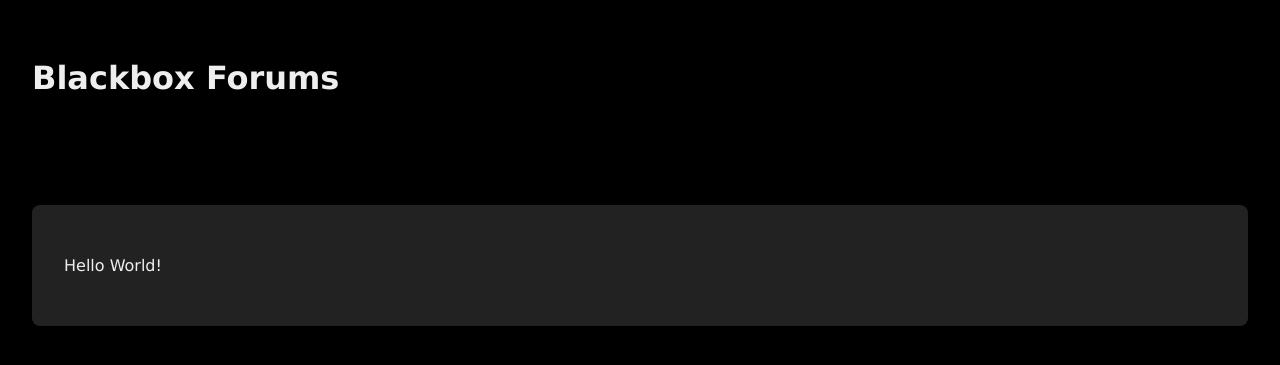
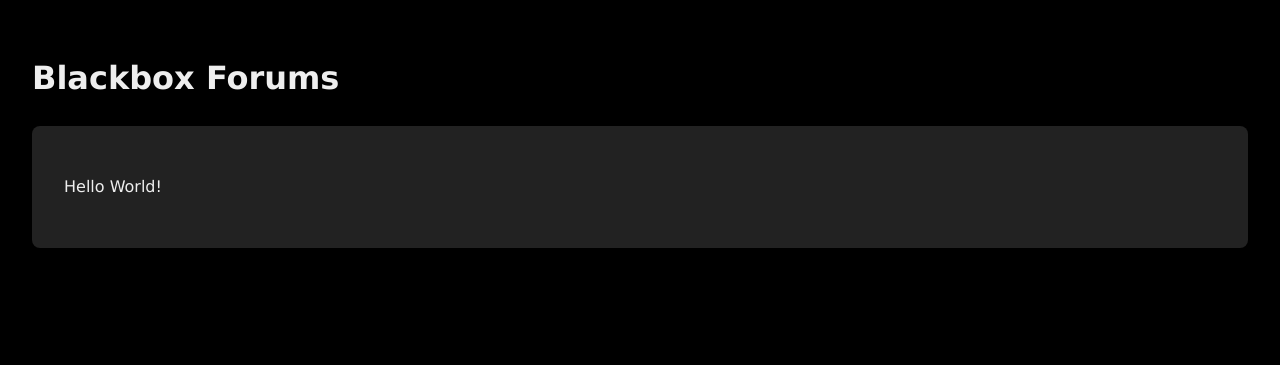
Before and after one commit to blackboxforums/blackboxforums.github.io, a Jekyll site: the page built from index.md, in a window 1280 px wide. Shown: the top 365 px of the page. Built offline with Jekyll 4.4.1, drawn with Linux system fonts in a browser that asks for light colours.

Commit message:
Update style.css

```diff
--- a/assets/css/style.css
+++ b/assets/css/style.css
@@ -74,7 +74,7 @@ div.blockquote {
 
 #main-content {
   max-width: 95%;
-  margin: 100px auto;
+  margin: auto;
   padding: 2rem;
   background-color: var(--content-bg);
   border-radius: 8px;
```
